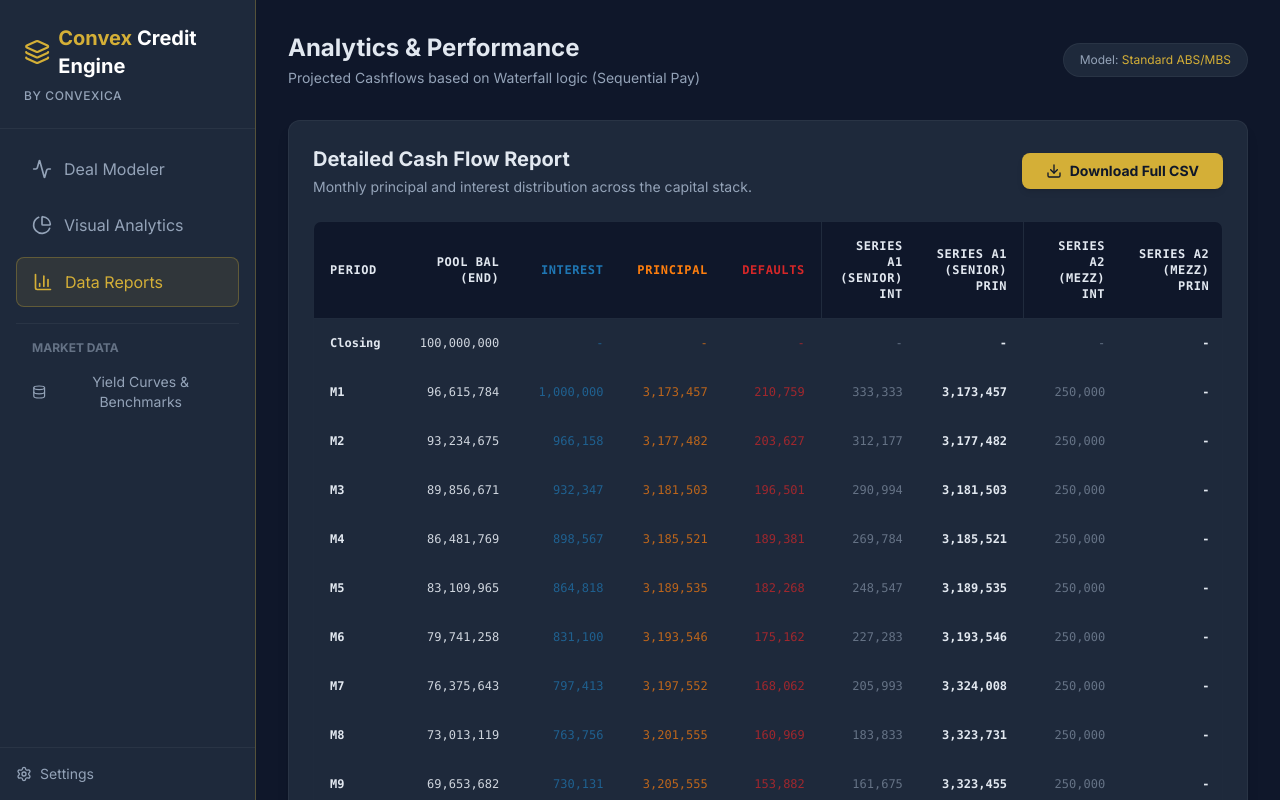
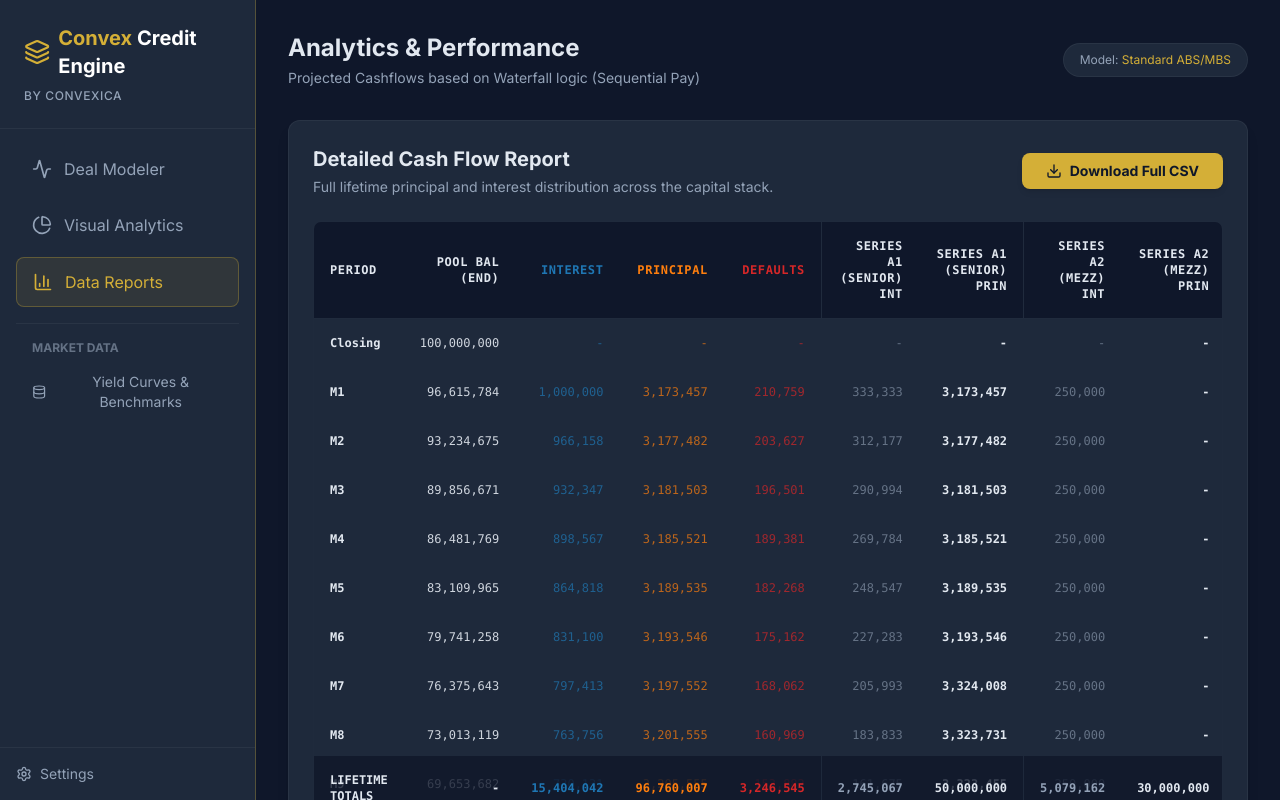
Before and after one commit to convexica/Convex-Credit-Engine, a React (Vite) app: page / in a window 1280 px wide. Both pictures are taken after a click on the button "Data Reports". Shown: the top 800 px of the page. Built offline with nearby package versions, Linux system fonts and the light colour scheme.

Commit message:
feat(analytics): enable full lifetime cash flow report by default

```diff
--- a/src/components/DataReport.tsx
+++ b/src/components/DataReport.tsx
@@ -9,9 +9,6 @@ interface DataReportProps {
 }
 
 const DataReport: React.FC<DataReportProps> = ({ cashFlows, tranches, onDownload }) => {
-  const [isExpanded, setIsExpanded] = useState(false);
-  const visibleFlows = isExpanded ? cashFlows : cashFlows.slice(0, 24);
-
   // Calculate Lifetime Totals for Summary Row
   const totals = cashFlows.reduce((acc, period) => {
     acc.poolInterest += period.poolInterest;
@@ -33,7 +30,7 @@ const DataReport: React.FC<DataReportProps> = ({ cashFlows, tranches, onDownload
       <div className="flex flex-col md:flex-row justify-between items-start md:items-center mb-6 gap-4">
         <div>
           <h2 className="text-xl font-bold text-silver-text">Detailed Cash Flow Report</h2>
-          <p className="text-slate-text text-sm mt-1">Monthly principal and interest distribution across the capital stack.</p>
+          <p className="text-slate-text text-sm mt-1">Full lifetime principal and interest distribution across the capital stack.</p>
         </div>
         <button
           onClick={onDownload}
@@ -43,25 +40,25 @@ const DataReport: React.FC<DataReportProps> = ({ cashFlows, tranches, onDownload
         </button>
       </div>
 
-      <div className="overflow-x-auto rounded-lg border border-white-subtle/10">
+      <div className="overflow-x-auto rounded-lg border border-white-subtle/10 max-h-[600px] overflow-y-auto">
         <table className="w-full text-xs text-right text-slate-text font-mono border-collapse">
-          <thead className="bg-deep-navy text-silver-text sticky top-0 z-10">
+          <thead className="bg-deep-navy text-silver-text sticky top-0 z-20">
             <tr>
-              <th className="p-4 text-left font-bold uppercase tracking-wider border-b border-white-subtle/20">Period</th>
-              <th className="p-4 font-bold uppercase tracking-wider border-b border-white-subtle/20">Pool Bal (End)</th>
-              <th className="p-4 font-bold uppercase tracking-wider border-b border-white-subtle/20 text-inst-blue">Interest</th>
-              <th className="p-4 font-bold uppercase tracking-wider border-b border-white-subtle/20 text-strat-orange">Principal</th>
-              <th className="p-4 font-bold uppercase tracking-wider border-b border-white-subtle/20 text-risk-red">Defaults</th>
+              <th className="p-4 text-left font-bold uppercase tracking-wider border-b border-white-subtle/20 bg-deep-navy">Period</th>
+              <th className="p-4 font-bold uppercase tracking-wider border-b border-white-subtle/20 bg-deep-navy">Pool Bal (End)</th>
+              <th className="p-4 font-bold uppercase tracking-wider border-b border-white-subtle/20 text-inst-blue bg-deep-navy">Interest</th>
+              <th className="p-4 font-bold uppercase tracking-wider border-b border-white-subtle/20 text-strat-orange bg-deep-navy">Principal</th>
+              <th className="p-4 font-bold uppercase tracking-wider border-b border-white-subtle/20 text-risk-red bg-deep-navy">Defaults</th>
               {tranches.map(t => (
                 <React.Fragment key={t.id}>
-                  <th className="p-4 border-l border-white-subtle/20 font-bold uppercase tracking-wider border-b border-white-subtle/20">{t.name} Int</th>
-                  <th className="p-4 font-bold uppercase tracking-wider border-b border-white-subtle/20">{t.name} Prin</th>
+                  <th className="p-4 border-l border-white-subtle/20 font-bold uppercase tracking-wider border-b border-white-subtle/20 bg-deep-navy">{t.name} Int</th>
+                  <th className="p-4 font-bold uppercase tracking-wider border-b border-white-subtle/20 bg-deep-navy">{t.name} Prin</th>
                 </React.Fragment>
               ))}
             </tr>
           </thead>
           <tbody className="divide-y divide-white-subtle/5">
-            {visibleFlows.map((row) => (
+            {cashFlows.map((row) => (
               <tr key={row.period} className="hover:bg-slate-700/20 transition-colors">
                 <td className="p-4 text-left text-silver-text font-bold">{row.period === 0 ? 'Closing' : `M${row.period}`}</td>
                 <td className="p-4 text-silver-text/90 font-medium">
@@ -91,9 +88,9 @@ const DataReport: React.FC<DataReportProps> = ({ cashFlows, tranches, onDownload
                 })}
               </tr>
             ))}
-
-            {/* Summary Totals Row */}
-            <tr className="bg-deep-navy/50 font-bold text-silver-text border-t-2 border-convexica-gold/30">
+          </tbody>
+          <tfoot className="bg-deep-navy/80 font-bold text-silver-text border-t-2 border-convexica-gold/30 sticky bottom-0 z-20">
+            <tr>
               <td className="p-4 text-left uppercase">Lifetime Totals</td>
               <td className="p-4">-</td>
               <td className="p-4 text-inst-blue">{Math.round(totals.poolInterest).toLocaleString()}</td>
@@ -106,21 +103,8 @@ const DataReport: React.FC<DataReportProps> = ({ cashFlows, tranches, onDownload
                 </React.Fragment>
               ))}
             </tr>
-          </tbody>
+          </tfoot>
         </table>
-      </div>
-
-      <div className="mt-4 flex justify-center">
-        <button
-          onClick={() => setIsExpanded(!isExpanded)}
-          className="flex items-center gap-2 px-4 py-2 text-convexica-gold hover:text-convexica-gold/80 text-sm font-bold transition-colors"
-        >
-          {isExpanded ? (
-            <><ChevronUp className="w-4 h-4" /> Show Initial 24 Months</>
-          ) : (
-            <><ChevronDown className="w-4 h-4" /> View Full Life of Deal ({cashFlows.length} Months)</>
-          )}
-        </button>
       </div>
     </div>
   );
```
